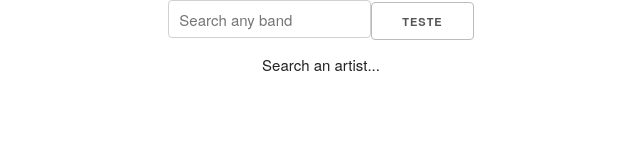
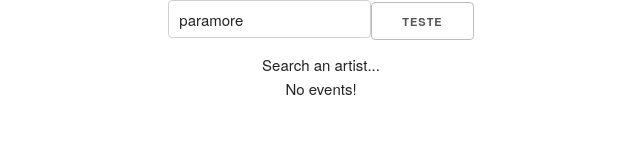
Before and after one commit to lucassandes/hm-artists-spa, a React (Create React App) app: page / in a window 1280 px wide. Shown: the top 160 px of the page, without its empty margins (319-959 px from the left). Built offline with nearby package versions, Linux system fonts and the light colour scheme.

Commit message:
Add logo and Search bar

```diff
--- a/src/App.js
+++ b/src/App.js
@@ -5,7 +5,7 @@
 import Home from './components/Home.jsx';
 import './css/App.css';
 import SearchBar from './components/SearchBar.jsx';
-
+import ArtistEventList from './components/ArtistEventList.jsx';
 class App extends Component {
   constructor(){
     super();
@@ -22,11 +22,14 @@
   }
 
   render() {
+    const {artist, events} = this.state;
     return (
 
         <div className="App">
           <SearchBar updateState={this.updateState} />
-          <Artist artist={this.state.artist} />
+          <Artist artist={artist} events={events}/>
+
+          <ArtistEventList events={events} />
         </div>
 
 
--- a/src/components/SearchBar.jsx
+++ b/src/components/SearchBar.jsx
@@ -10,7 +10,7 @@
         super(props);
         console.log(props);
         this.state = {
-            artistName: ""
+            artistName: "paramore"
         };
         this.searchArtist = this.searchArtist.bind(this);
         this.handleChange = this.handleChange.bind(this);
--- a/src/css/App.css
+++ b/src/css/App.css
@@ -21,8 +21,3 @@
 .App-intro {
   font-size: large;
 }
-
-@keyframes App-logo-spin {
-  from { transform: rotate(0deg); }
-  to { transform: rotate(360deg); }
-}
```
Also changed, not shown: src/components/ArtistEvents.jsx (deleted), src/css/ArtistEvent.css (added), src/img/logo.svg (added), 1 other file (tests, documents, lock files or other folders).
